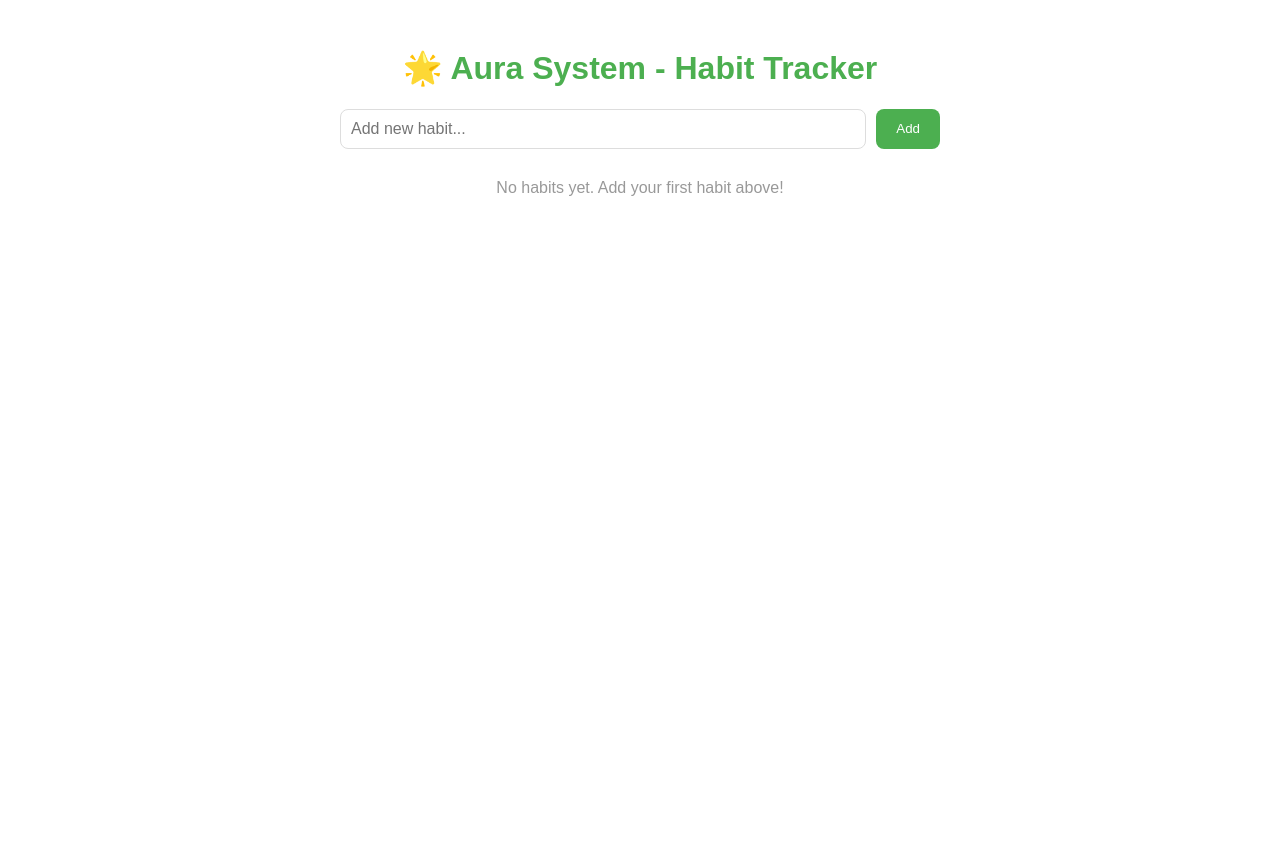
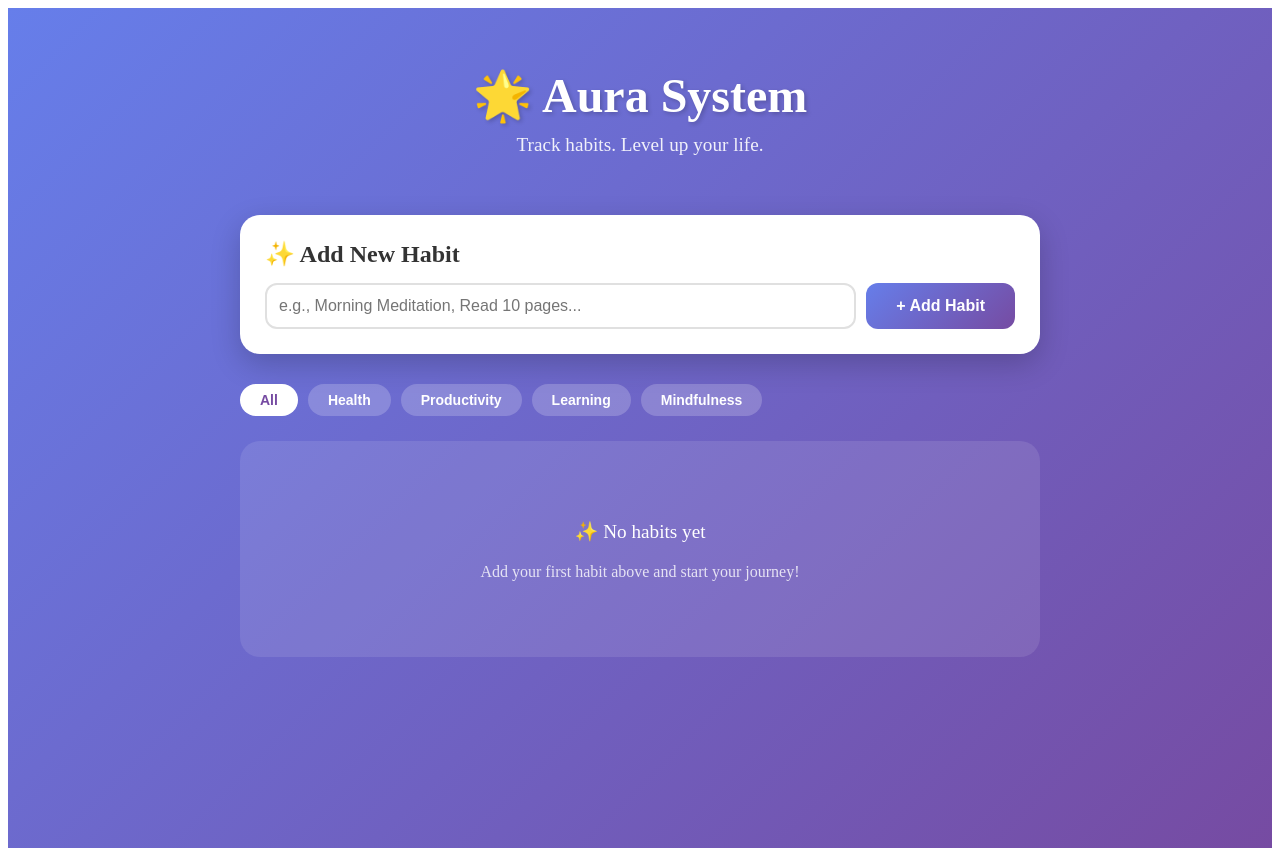
Before and after one commit to william72425/Rebuild-your-AURA, a React (Create React App) app: page / in a window 1280 px wide. Before the commit the page ends 800 px from the top, so only its background shows below. Built offline with nearby package versions, Linux system fonts and the light colour scheme.

Commit message:
Update App.js
UI Ux design added

```diff
--- a/src/App.js
+++ b/src/App.js
@@ -1,16 +1,15 @@
 import React, { useState, useEffect } from 'react';
 
 function App() {
-  // Habit များ သိမ်းမယ်
   const [habits, setHabits] = useState(() => {
     const saved = localStorage.getItem('habits');
     return saved ? JSON.parse(saved) : [];
   });
+  const [newHabit, setNewHabit] = useState('');
+  const [selectedCategory, setSelectedCategory] = useState('all');
 
-  // Habit အသစ်ထည့်မယ်
-  const [newHabit, setNewHabit] = useState('');
+  const categories = ['all', 'health', 'productivity', 'learning', 'mindfulness'];
 
-  // Habit add လုပ်တဲ့ function
   const addHabit = () => {
     if (newHabit.trim()) {
       setHabits([
@@ -18,22 +17,21 @@ function App() {
         {
           id: Date.now(),
           name: newHabit,
+          category: 'productivity',
           streak: 0,
           lastCompleted: null,
-          completed: []
+          completed: [],
+          color: '#' + Math.floor(Math.random()*16777215).toString(16)
         }
       ]);
       setNewHabit('');
     }
   };
 
-  // Habit complete လုပ်တဲ့ function
   const completeHabit = (id) => {
     const today = new Date().toDateString();
     setHabits(habits.map(habit => {
-      if (habit.id === id) {
-        // ဒီနေ့ ပြီးပြီလား စစ်မယ်
-        if (habit.lastCompleted !== today) {
+      if (habit.id === id && habit.lastCompleted !== today) {
         return {
           ...habit,
           streak: habit.streak + 1,
@@ -41,135 +39,296 @@ function App() {
           completed: [...habit.completed, today]
         };
       }
-      }
       return habit;
     }));
   };
 
-  // Habit delete လုပ်မယ်
   const deleteHabit = (id) => {
+    if (window.confirm('Delete this habit?')) {
       setHabits(habits.filter(habit => habit.id !== id));
+    }
   };
 
-  // Local storage မှာ သိမ်းမယ်
   useEffect(() => {
     localStorage.setItem('habits', JSON.stringify(habits));
   }, [habits]);
 
+  const filteredHabits = selectedCategory === 'all'
+    ? habits
+    : habits.filter(h => h.category === selectedCategory);
+
   return (
     <div style={{
-      maxWidth: '600px',
-      margin: '0 auto',
-      padding: '20px',
-      fontFamily: 'Arial, sans-serif'
+      minHeight: '100vh',
+      background: 'linear-gradient(135deg, #667eea 0%, #764ba2 100%)',
+      padding: '20px'
     }}>
-      <h1 style={{ textAlign: 'center', color: '#4CAF50' }}>
-        🌟 Aura System - Habit Tracker
+      <div style={{
+        maxWidth: '800px',
+        margin: '0 auto'
+      }}>
+        {/* Header */}
+        <div style={{
+          textAlign: 'center',
+          padding: '40px 20px',
+          color: 'white'
+        }}>
+          <h1 style={{
+            fontSize: '3rem',
+            margin: 0,
+            textShadow: '2px 2px 4px rgba(0,0,0,0.2)'
+          }}>
+            🌟 Aura System
           </h1>
+          <p style={{
+            fontSize: '1.2rem',
+            opacity: 0.9,
+            marginTop: '10px'
+          }}>
+            Track habits. Level up your life.
+          </p>
+        </div>
 
-      {/* Habit အသစ်ထည့်တဲ့ပုံစံ */}
-      <div style={{ display: 'flex', gap: '10px', marginBottom: '30px' }}>
+        {/* Add Habit Card */}
+        <div style={{
+          background: 'white',
+          borderRadius: '20px',
+          padding: '25px',
+          marginBottom: '30px',
+          boxShadow: '0 10px 30px rgba(0,0,0,0.2)'
+        }}>
+          <h2 style={{ margin: '0 0 15px 0', color: '#333' }}>
+            ✨ Add New Habit
+          </h2>
+          <div style={{ display: 'flex', gap: '10px', flexWrap: 'wrap' }}>
             <input
               type="text"
               value={newHabit}
               onChange={(e) => setNewHabit(e.target.value)}
               onKeyPress={(e) => e.key === 'Enter' && addHabit()}
-          placeholder="Add new habit..."
+              placeholder="e.g., Morning Meditation, Read 10 pages..."
               style={{
                 flex: 1,
-            padding: '10px',
+                padding: '12px',
                 fontSize: '16px',
-            border: '1px solid #ddd',
-            borderRadius: '8px'
+                border: '2px solid #e0e0e0',
+                borderRadius: '12px',
+                outline: 'none',
+                transition: 'border-color 0.3s'
               }}
+              onFocus={(e) => e.target.style.borderColor = '#764ba2'}
+              onBlur={(e) => e.target.style.borderColor = '#e0e0e0'}
             />
             <button
               onClick={addHabit}
               style={{
-            padding: '10px 20px',
-            backgroundColor: '#4CAF50',
+                padding: '12px 30px',
+                background: 'linear-gradient(135deg, #667eea 0%, #764ba2 100%)',
                 color: 'white',
                 border: 'none',
-            borderRadius: '8px',
-            cursor: 'pointer'
+                borderRadius: '12px',
+                cursor: 'pointer',
+                fontSize: '16px',
+                fontWeight: 'bold',
+                transition: 'transform 0.2s'
+              }}
+              onMouseEnter={(e) => e.target.style.transform = 'scale(1.05)'}
+              onMouseLeave={(e) => e.target.style.transform = 'scale(1)'}
+            >
+              + Add Habit
+            </button>
+          </div>
+        </div>
+
+        {/* Category Filter */}
+        <div style={{
+          display: 'flex',
+          gap: '10px',
+          marginBottom: '25px',
+          flexWrap: 'wrap'
+        }}>
+          {categories.map(cat => (
+            <button
+              key={cat}
+              onClick={() => setSelectedCategory(cat)}
+              style={{
+                padding: '8px 20px',
+                background: selectedCategory === cat ? 'white' : 'rgba(255,255,255,0.2)',
+                color: selectedCategory === cat ? '#764ba2' : 'white',
+                border: 'none',
+                borderRadius: '20px',
+                cursor: 'pointer',
+                fontSize: '14px',
+                fontWeight: 'bold',
+                transition: 'all 0.3s'
               }}
             >
-          Add
+              {cat.charAt(0).toUpperCase() + cat.slice(1)}
             </button>
+          ))}
         </div>
 
-      {/* Habit စာရင်း */}
-      {habits.length === 0 ? (
-        <p style={{ textAlign: 'center', color: '#999' }}>
-          No habits yet. Add your first habit above!
-        </p>
+        {/* Habits List */}
+        {filteredHabits.length === 0 ? (
+          <div style={{
+            background: 'rgba(255,255,255,0.1)',
+            borderRadius: '20px',
+            padding: '60px 20px',
+            textAlign: 'center',
+            color: 'white'
+          }}>
+            <p style={{ fontSize: '1.2rem' }}>✨ No habits yet</p>
+            <p style={{ opacity: 0.8 }}>Add your first habit above and start your journey!</p>
+          </div>
         ) : (
-        habits.map(habit => (
+          <div style={{ display: 'flex', flexDirection: 'column', gap: '15px' }}>
+            {filteredHabits.map(habit => (
               <div
                 key={habit.id}
                 style={{
-              backgroundColor: '#f5f5f5',
-              padding: '15px',
-              marginBottom: '10px',
-              borderRadius: '10px',
+                  background: 'white',
+                  borderRadius: '16px',
+                  padding: '20px',
+                  transition: 'all 0.3s',
+                  boxShadow: '0 4px 15px rgba(0,0,0,0.1)',
+                  animation: 'slideIn 0.3s ease-out'
+                }}
+              >
+                <div style={{
                   display: 'flex',
                   justifyContent: 'space-between',
-              alignItems: 'center'
-            }}
-          >
-            <div>
-              <h3 style={{ margin: '0 0 5px 0' }}>{habit.name}</h3>
-              <p style={{ margin: 0, color: '#666', fontSize: '14px' }}>
+                  alignItems: 'center',
+                  flexWrap: 'wrap',
+                  gap: '15px'
+                }}>
+                  <div style={{ flex: 1 }}>
+                    <div style={{
+                      display: 'flex',
+                      alignItems: 'center',
+                      gap: '10px',
+                      marginBottom: '8px'
+                    }}>
+                      <div style={{
+                        width: '12px',
+                        height: '12px',
+                        borderRadius: '50%',
+                        background: habit.color,
+                        boxShadow: `0 0 8px ${habit.color}`
+                      }}></div>
+                      <h3 style={{ margin: 0, color: '#333' }}>{habit.name}</h3>
+                    </div>
+                    <div style={{ display: 'flex', gap: '15px', alignItems: 'center' }}>
+                      <span style={{
+                        background: '#ff9800',
+                        color: 'white',
+                        padding: '4px 12px',
+                        borderRadius: '20px',
+                        fontSize: '12px',
+                        fontWeight: 'bold'
+                      }}>
                         🔥 {habit.streak} day streak
-              </p>
+                      </span>
+                      <span style={{ fontSize: '12px', color: '#999' }}>
+                        ✅ {habit.completed.length} total completions
+                      </span>
+                    </div>
                   </div>
                   <div style={{ display: 'flex', gap: '10px' }}>
                     <button
                       onClick={() => completeHabit(habit.id)}
                       style={{
-                  padding: '8px 16px',
-                  backgroundColor: '#2196F3',
+                        padding: '10px 20px',
+                        background: 'linear-gradient(135deg, #4CAF50, #45a049)',
                         color: 'white',
                         border: 'none',
-                  borderRadius: '6px',
-                  cursor: 'pointer'
+                        borderRadius: '10px',
+                        cursor: 'pointer',
+                        fontSize: '14px',
+                        fontWeight: 'bold',
+                        transition: 'transform 0.2s'
                       }}
+                      onMouseEnter={(e) => e.target.style.transform = 'scale(1.05)'}
+                      onMouseLeave={(e) => e.target.style.transform = 'scale(1)'}
                     >
                       ✓ Complete
                     </button>
                     <button
                       onClick={() => deleteHabit(habit.id)}
                       style={{
-                  padding: '8px 16px',
-                  backgroundColor: '#f44336',
+                        padding: '10px 20px',
+                        background: 'linear-gradient(135deg, #f44336, #d32f2f)',
                         color: 'white',
                         border: 'none',
-                  borderRadius: '6px',
-                  cursor: 'pointer'
+                        borderRadius: '10px',
+                        cursor: 'pointer',
+                        fontSize: '14px',
+                        transition: 'transform 0.2s'
                       }}
+                      onMouseEnter={(e) => e.target.style.transform = 'scale(1.05)'}
+                      onMouseLeave={(e) => e.target.style.transform = 'scale(1)'}
                     >
                       ✗ Delete
                     </button>
                   </div>
                 </div>
-        ))
+              </div>
+            ))}
+          </div>
         )}
 
-      {/* Motivation အကြံပေးချက် */}
+        {/* Stats Card */}
         {habits.length > 0 && (
           <div style={{
             marginTop: '30px',
-          padding: '15px',
-          backgroundColor: '#e8f5e9',
-          borderRadius: '10px',
+            background: 'rgba(255,255,255,0.15)',
+            borderRadius: '16px',
+            padding: '20px',
+            backdropFilter: 'blur(10px)',
+            color: 'white'
+          }}>
+            <h3 style={{ margin: '0 0 15px 0', textAlign: 'center' }}>📊 Your Progress</h3>
+            <div style={{
+              display: 'grid',
+              gridTemplateColumns: 'repeat(auto-fit, minmax(150px, 1fr))',
+              gap: '15px',
               textAlign: 'center'
             }}>
-          <p style={{ margin: 0, color: '#2e7d32' }}>
-            💪 Keep going! Total habits: {habits.length} |
-            Total completions: {habits.reduce((sum, h) => sum + h.completed.length, 0)}
-          </p>
+              <div>
+                <div style={{ fontSize: '2rem', fontWeight: 'bold' }}>{habits.length}</div>
+                <div style={{ fontSize: '12px', opacity: 0.8 }}>Active Habits</div>
+              </div>
+              <div>
+                <div style={{ fontSize: '2rem', fontWeight: 'bold' }}>
+                  {habits.reduce((sum, h) => sum + h.streak, 0)}
+                </div>
+                <div style={{ fontSize: '12px', opacity: 0.8 }}>Total Streak Days</div>
+              </div>
+              <div>
+                <div style={{ fontSize: '2rem', fontWeight: 'bold' }}>
+                  {habits.reduce((sum, h) => sum + h.completed.length, 0)}
+                </div>
+                <div style={{ fontSize: '12px', opacity: 0.8 }}>Total Completions</div>
+              </div>
+            </div>
           </div>
         )}
+      </div>
+
+      {/* Add CSS animation */}
+      <style>
+        {`
+          @keyframes slideIn {
+            from {
+              opacity: 0;
+              transform: translateY(20px);
+            }
+            to {
+              opacity: 1;
+              transform: translateY(0);
+            }
+          }
+        `}
+      </style>
     </div>
   );
 }
```
Lines whose indentation alone changed are shown as unchanged.
